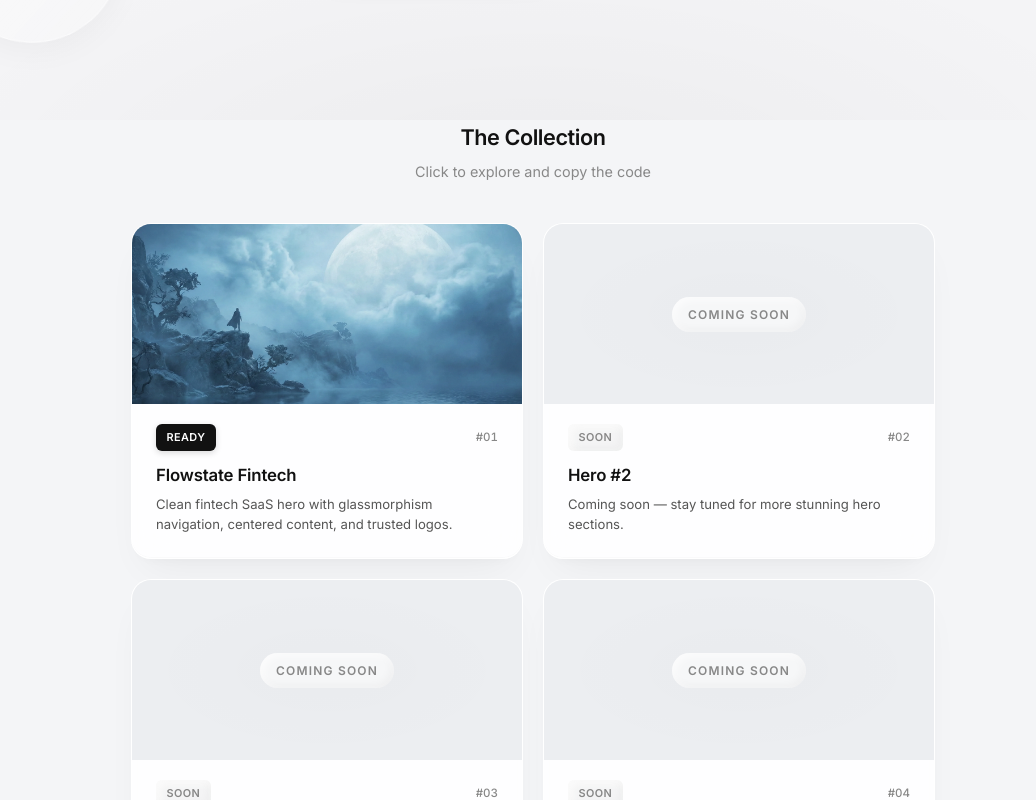
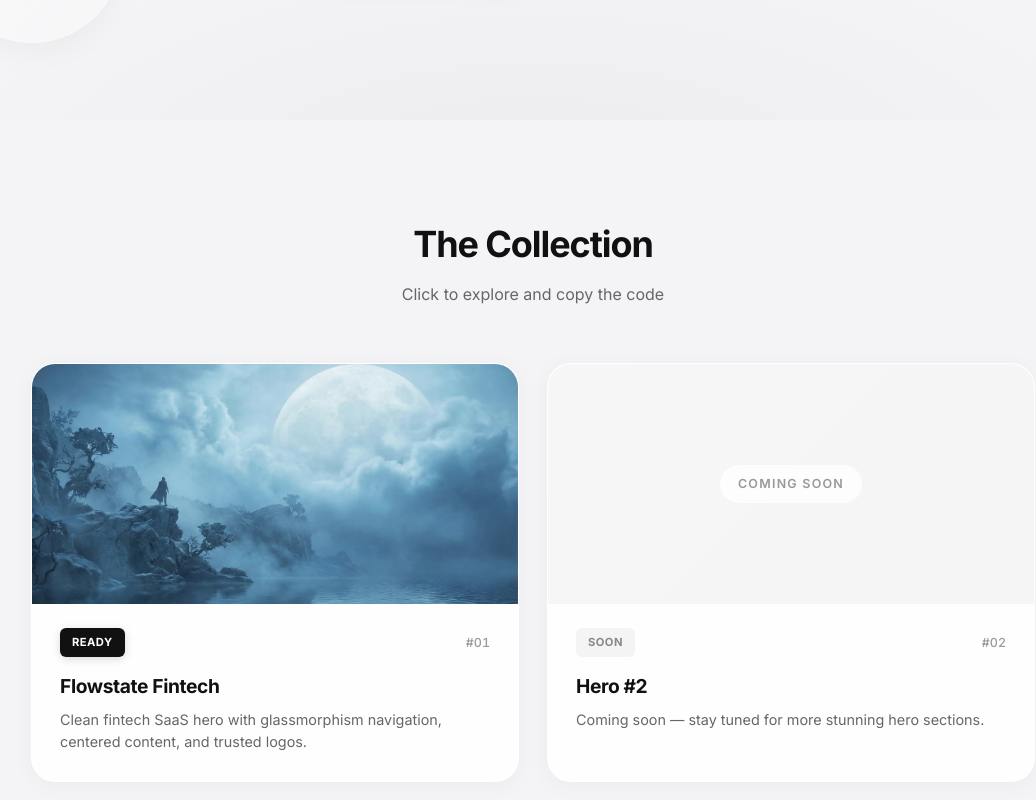
Before and after one commit to Leonxlnx/herosections, a Next.js app: page / in a window 1280 px wide. Shown: the part 680-1480 px from the top of the page, without its empty margins (107-1143 px from the left). Built offline with nearby package versions, Linux system fonts and the light colour scheme; no server answers.

Commit message:
Seamless hero-collection transition, larger cards, same background

```diff
--- a/app/components/HeroGrid.module.css
+++ b/app/components/HeroGrid.module.css
@@ -1,80 +1,86 @@
 .collection {
-    padding: 0 clamp(1.5rem, 5vw, 3rem) var(--section-padding);
-    max-width: var(--container-max);
+    position: relative;
+    padding: 6rem clamp(1.5rem, 5vw, 3rem) 8rem;
+    max-width: 1100px;
     margin: 0 auto;
+    background: #f4f4f6;
 }
 
 .sectionHeader {
     text-align: center;
-    margin-bottom: 2.5rem;
+    margin-bottom: 3.5rem;
 }
 
 .sectionTitle {
-    font-size: 1.35rem;
-    font-weight: 600;
-    margin-bottom: 0.35rem;
-    letter-spacing: -0.02em;
-    color: var(--text-primary);
+    font-size: clamp(1.75rem, 4vw, 2.25rem);
+    font-weight: 700;
+    margin-bottom: 0.5rem;
+    letter-spacing: -0.03em;
+    color: #111;
 }
 
 .sectionSubtitle {
-    color: var(--text-muted);
-    font-size: 0.9rem;
+    color: #666;
+    font-size: 1rem;
 }
 
-/* Premium 2-Column Bento Grid */
+/* ═══════════════════════════════════════════════════════════════════════════
+   BENTO GRID - LARGER CARDS
+   ═══════════════════════════════════════════════════════════════════════════ */
 .bentoGrid {
     display: grid;
     grid-template-columns: repeat(2, 1fr);
-    gap: 1.25rem;
+    gap: 1.75rem;
 }
 
 .bentoCard {
-    background: var(--bg-card);
+    background: rgba(255, 255, 255, 0.9);
     backdrop-filter: blur(16px);
-    border-radius: 20px;
+    border-radius: 24px;
     overflow: hidden;
-    box-shadow: var(--shadow-card);
-    border: 1px solid var(--border-subtle);
+    box-shadow:
+        0 4px 24px rgba(0, 0, 0, 0.04),
+        inset 0 1px 0 rgba(255, 255, 255, 0.9);
+    border: 1px solid rgba(255, 255, 255, 0.6);
     cursor: pointer;
     text-decoration: none;
-    transition: all 0.35s var(--ease-out-expo);
+    transition: all 0.4s cubic-bezier(0.16, 1, 0.3, 1);
 }
 
 .bentoCard:hover {
-    transform: translateY(-5px);
+    transform: translateY(-6px);
     box-shadow:
-        0 30px 60px -20px rgba(0, 0, 0, 0.1),
-        0 15px 30px -10px rgba(0, 0, 0, 0.06),
-        inset 0 1px 0 rgba(255, 255, 255, 0.9);
+        0 20px 50px rgba(0, 0, 0, 0.1),
+        0 10px 24px rgba(0, 0, 0, 0.06),
+        inset 0 1px 0 rgba(255, 255, 255, 1);
 }
 
-/* Card Preview Image */
+/* Card Preview - LARGER */
 .cardPreview {
     position: relative;
-    height: 180px;
-    background: var(--bg-secondary);
+    height: 240px;
+    background: rgba(0, 0, 0, 0.02);
     overflow: hidden;
 }
 
 .cardPreview img {
-    transition: transform 0.5s var(--ease-out-expo);
+    transition: transform 0.5s cubic-bezier(0.16, 1, 0.3, 1);
 }
 
 .bentoCard:hover .cardPreview img {
-    transform: scale(1.04);
+    transform: scale(1.05);
 }
 
 .previewOverlay {
     position: absolute;
     inset: 0;
-    background: linear-gradient(to top, rgba(0, 0, 0, 0.45) 0%, transparent 60%);
+    background: linear-gradient(to top, rgba(0, 0, 0, 0.5) 0%, transparent 60%);
     display: flex;
     align-items: flex-end;
     justify-content: flex-end;
-    padding: 1rem;
+    padding: 1.25rem;
     opacity: 0;
-    transition: opacity 0.3s ease;
+    transition: opacity 0.35s ease;
 }
 
 .bentoCard:hover .previewOverlay {
@@ -84,15 +90,15 @@
 .viewLabel {
     display: inline-flex;
     align-items: center;
-    gap: 0.35rem;
-    padding: 0.5rem 0.85rem;
+    gap: 0.4rem;
+    padding: 0.6rem 1rem;
     background: rgba(255, 255, 255, 0.95);
     backdrop-filter: blur(8px);
     border-radius: 10px;
-    font-size: 0.78rem;
-    font-weight: 600;
+    font-size: 0.82rem;
+    font-weight: 620;
     color: #111;
-    box-shadow: 0 2px 8px rgba(0, 0, 0, 0.1);
+    box-shadow: 0 4px 12px rgba(0, 0, 0, 0.12);
 }
 
 /* Coming Soon Preview */
@@ -102,86 +108,94 @@
     display: flex;
     align-items: center;
     justify-content: center;
-    background:
-        radial-gradient(ellipse at center, rgba(0, 0, 0, 0.01) 0%, transparent 70%);
+    background: linear-gradient(135deg, rgba(0, 0, 0, 0.01) 0%, rgba(0, 0, 0, 0.02) 100%);
 }
 
 .comingSoonPreview span {
-    font-size: 0.75rem;
+    font-size: 0.78rem;
     font-weight: 600;
-    color: var(--text-muted);
+    color: #999;
     text-transform: uppercase;
     letter-spacing: 0.1em;
-    padding: 0.5rem 1rem;
-    background: rgba(255, 255, 255, 0.6);
+    padding: 0.55rem 1.1rem;
+    background: rgba(255, 255, 255, 0.8);
     border-radius: 100px;
-    box-shadow: var(--shadow-soft-inset);
+    backdrop-filter: blur(8px);
 }
 
-/* Card Info */
+/* Card Info - LARGER */
 .cardInfo {
-    padding: 1.25rem 1.5rem 1.5rem;
+    padding: 1.5rem 1.75rem 1.75rem;
 }
 
 .cardMeta {
     display: flex;
     align-items: center;
     justify-content: space-between;
-    margin-bottom: 0.7rem;
+    margin-bottom: 0.85rem;
 }
 
 .cardTag {
-    font-size: 0.68rem;
-    font-weight: 600;
+    font-size: 0.7rem;
+    font-weight: 650;
     text-transform: uppercase;
     letter-spacing: 0.04em;
     color: #fff;
     background: #111;
-    padding: 0.3rem 0.65rem;
+    padding: 0.35rem 0.75rem;
     border-radius: 6px;
-    box-shadow: 0 2px 6px rgba(0, 0, 0, 0.15);
+    box-shadow: 0 2px 8px rgba(0, 0, 0, 0.15);
 }
 
 .cardTagSoon {
-    font-size: 0.68rem;
-    font-weight: 600;
+    font-size: 0.7rem;
+    font-weight: 650;
     text-transform: uppercase;
     letter-spacing: 0.04em;
-    color: var(--text-muted);
+    color: #888;
     background: rgba(0, 0, 0, 0.04);
-    padding: 0.3rem 0.65rem;
+    padding: 0.35rem 0.75rem;
     border-radius: 6px;
-    box-shadow: var(--shadow-soft-inset);
 }
 
 .cardNumber {
-    font-size: 0.72rem;
+    font-size: 0.78rem;
     font-weight: 500;
-    color: var(--text-muted);
+    color: #999;
     font-variant-numeric: tabular-nums;
 }
 
 .cardTitle {
-    font-size: 1.05rem;
-    font-weight: 600;
-    color: var(--text-primary);
-    margin-bottom: 0.35rem;
-    letter-spacing: -0.01em;
+    font-size: 1.2rem;
+    font-weight: 660;
+    color: #111;
+    margin-bottom: 0.45rem;
+    letter-spacing: -0.02em;
 }
 
 .cardDescription {
-    font-size: 0.82rem;
-    line-height: 1.5;
-    color: var(--text-secondary);
+    font-size: 0.9rem;
+    line-height: 1.55;
+    color: #666;
 }
 
-/* Responsive */
-@media (max-width: 768px) {
+/* ═══════════════════════════════════════════════════════════════════════════
+   RESPONSIVE
+   ═══════════════════════════════════════════════════════════════════════════ */
+@media (max-width: 900px) {
     .bentoGrid {
         grid-template-columns: 1fr;
+        max-width: 500px;
+        margin: 0 auto;
+    }
+}
+
+@media (max-width: 640px) {
+    .collection {
+        padding: 4rem 1.25rem 5rem;
     }
 
     .cardPreview {
-        height: 160px;
+        height: 200px;
     }
 }
--- a/app/components/HeroGrid.tsx
+++ b/app/components/HeroGrid.tsx
@@ -9,7 +9,6 @@ import styles from "./HeroGrid.module.css";
 
 gsap.registerPlugin(ScrollTrigger);
 
-// Hero sections data with preview images
 const heroes = [
     {
         id: 1,
@@ -53,15 +52,15 @@ export default function HeroGrid() {
     useEffect(() => {
         gsap.fromTo(
             headerRef.current,
-            { y: 25, opacity: 0 },
+            { y: 40, opacity: 0 },
             {
                 y: 0,
                 opacity: 1,
-                duration: 0.8,
+                duration: 1,
                 ease: "expo.out",
                 scrollTrigger: {
                     trigger: sectionRef.current,
-                    start: "top 85%",
+                    start: "top 80%",
                 },
             }
         );
@@ -70,16 +69,16 @@ export default function HeroGrid() {
             if (card) {
                 gsap.fromTo(
                     card,
-                    { y: 30, opacity: 0 },
+                    { y: 50, opacity: 0 },
                     {
                         y: 0,
                         opacity: 1,
-                        duration: 0.7,
+                        duration: 0.9,
                         ease: "expo.out",
                         delay: index * 0.1,
                         scrollTrigger: {
                             trigger: card,
-                            start: "top 90%",
+                            start: "top 88%",
                         },
                     }
                 );
```
